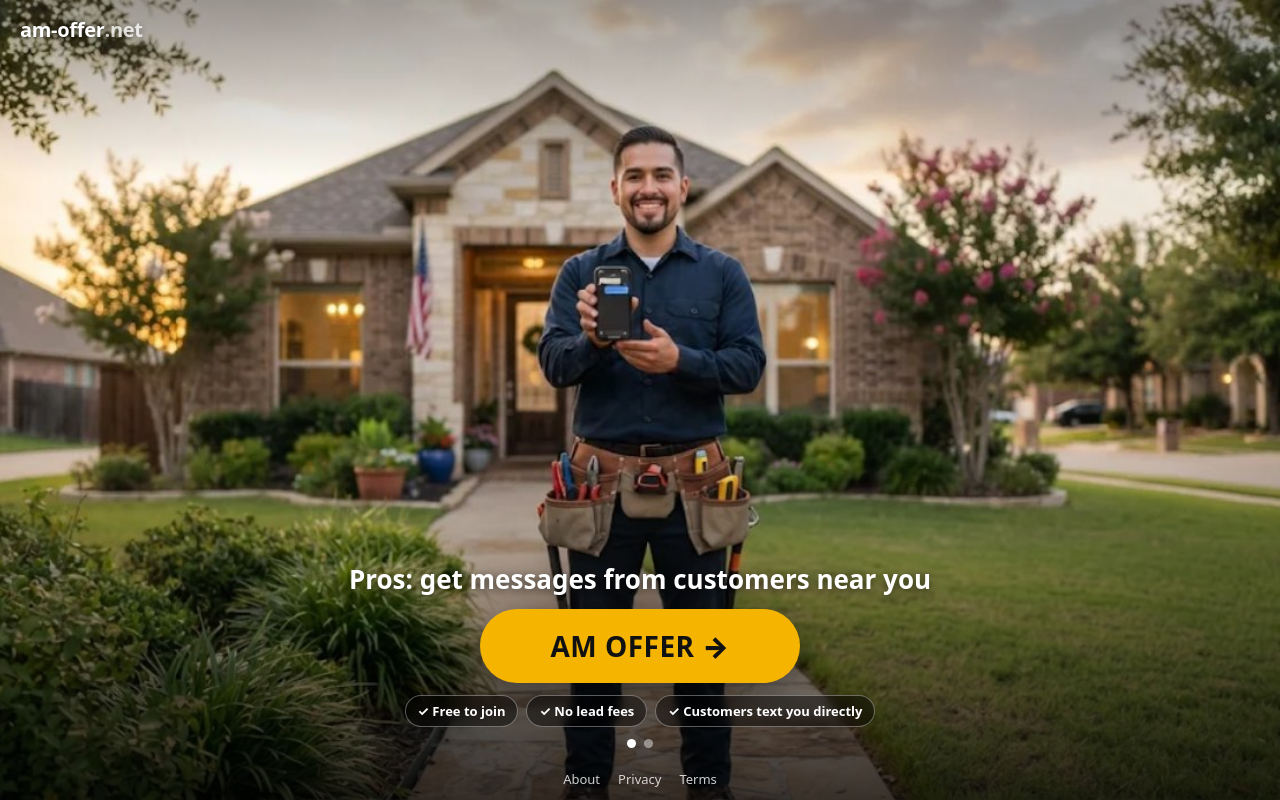
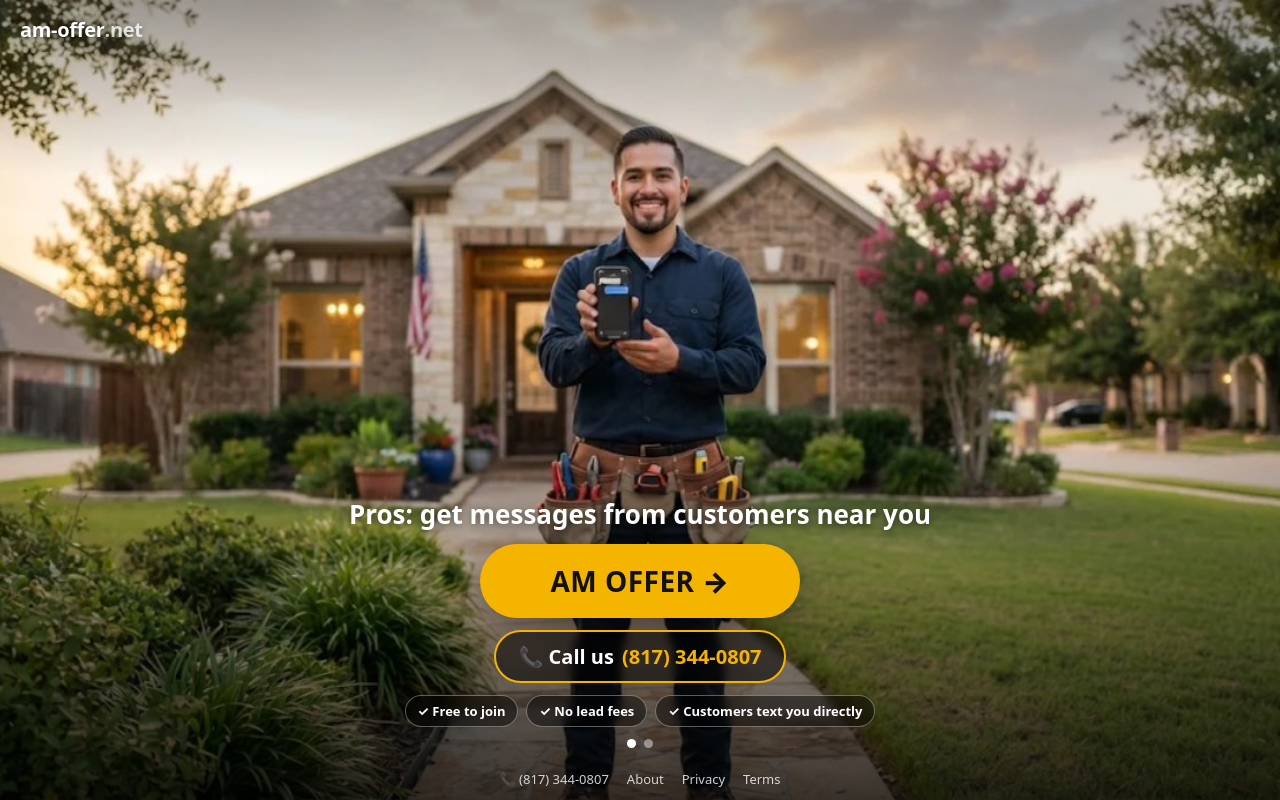
Before and after one commit to sellclip-byte/am-offer, a plain HTML site: page index.html in a window 1280 px wide. Drawn offline with Linux system fonts and the light colour scheme.

Commit message:
Add tap-to-call TexContractor answer line (817) 344-0807
Co-Authored-By: Claude Opus 5.5 <noreply@anthropic.com>
Claude-Session: https://claude.ai/code/session_01DnC9s8wq55vgEgpRmFJC3m

```diff
--- a/index.html
+++ b/index.html
@@ -28,6 +28,9 @@
   .btn{display:inline-flex;align-items:center;justify-content:center;gap:10px;min-width:min(320px,88vw);padding:18px 34px;border-radius:999px;background:#f5b400;color:#111;font-weight:900;font-size:clamp(22px,3vw,28px);letter-spacing:.5px;text-decoration:none;box-shadow:0 10px 30px rgba(0,0,0,.35);transition:transform .15s}
   .btn:hover{transform:translateY(-2px)}
   .btn:focus-visible{outline:3px solid #fff;outline-offset:3px}
+  .call{display:inline-flex;white-space:nowrap;align-items:center;gap:8px;padding:11px 22px;border-radius:999px;background:rgba(0,0,0,.55);border:2px solid #f5b400;color:#fff;font-weight:800;font-size:clamp(17px,2.2vw,20px);text-decoration:none;backdrop-filter:blur(4px)}
+  .call b{color:#f5b400;white-space:nowrap}
+  .call:hover{background:rgba(0,0,0,.75)}
   .chips{display:flex;flex-wrap:wrap;justify-content:center;gap:8px}
   .chips span{font-size:13px;font-weight:700;padding:6px 12px;border-radius:999px;background:rgba(0,0,0,.45);border:1px solid rgba(255,255,255,.35);backdrop-filter:blur(4px)}
   .dots{display:flex;gap:8px}
@@ -53,10 +56,12 @@
 <div class="dock">
   <div class="line" id="line">Pros: get messages from customers near you</div>
   <a class="btn" id="go" href="https://texcontractor.com/?utm_source=am_offer&amp;utm_medium=site&amp;utm_campaign=pro">AM OFFER →</a>
+  <a class="call" href="tel:+18173440807">📞 Call us <b>(817) 344-0807</b></a>
   <div class="chips" id="chips"></div>
   <div class="dots" role="tablist" aria-label="Choose"><button class="on" aria-label="For pros"></button><button aria-label="For customers"></button></div>
 </div>
 <footer>
+  <a href="tel:+18173440807">📞 (817) 344-0807</a>
   <button type="button" id="aboutBtn">About</button>
   <a href="https://texcontractor.com/privacy.html?utm_source=am_offer">Privacy</a>
   <a href="https://texcontractor.com/terms.html?utm_source=am_offer">Terms</a>
@@ -65,6 +70,7 @@
   <h2>About AM Offer</h2>
   <p>AM Offer connects local customers and home service pros. Customers find a pro and text them directly. Pros join free and get messages from customers near them.</p>
   <p>AM Offer is part of <a href="https://texcontractor.com/?utm_source=am_offer" style="color:#0a58ca">TexContractor.com</a>.</p>
+  <p>Questions? Call us: <a href="tel:+18173440807" style="color:#0a58ca">(817) 344-0807</a></p>
   <form method="dialog"><button>Close</button></form>
 </dialog>
 <script>
```
